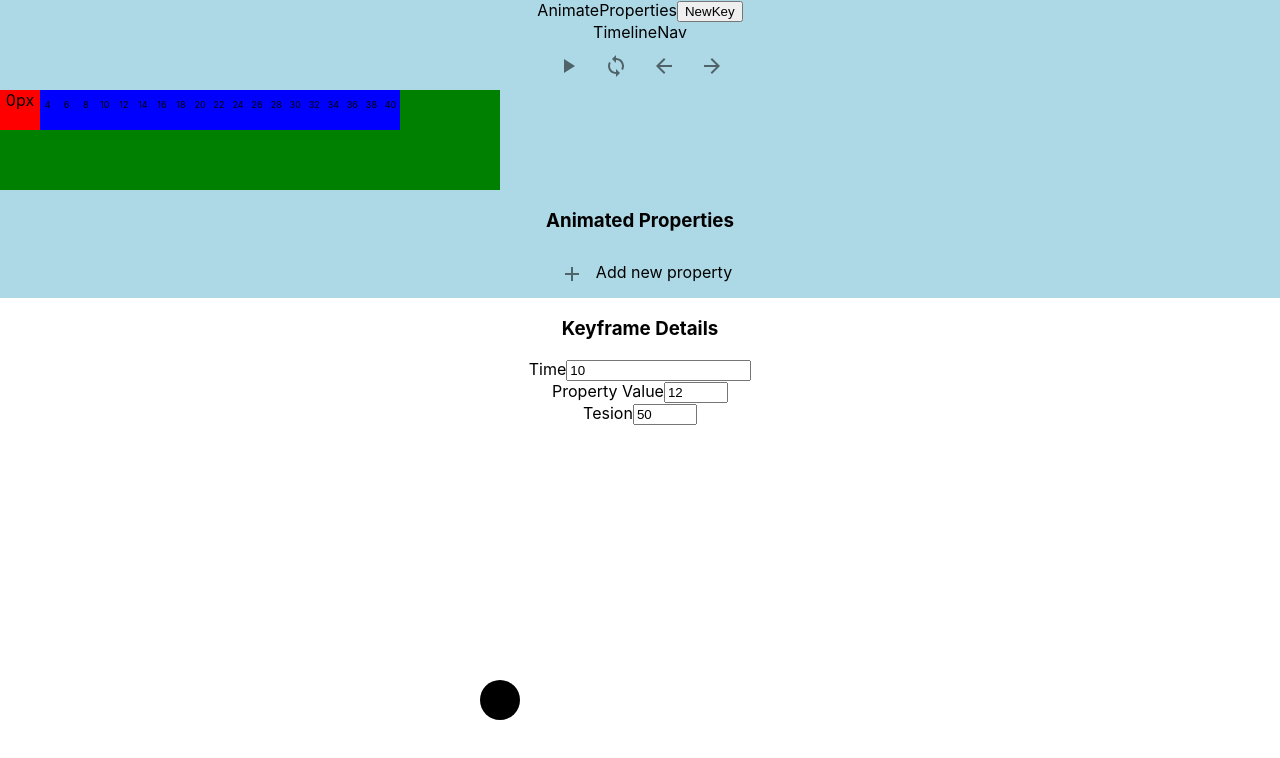
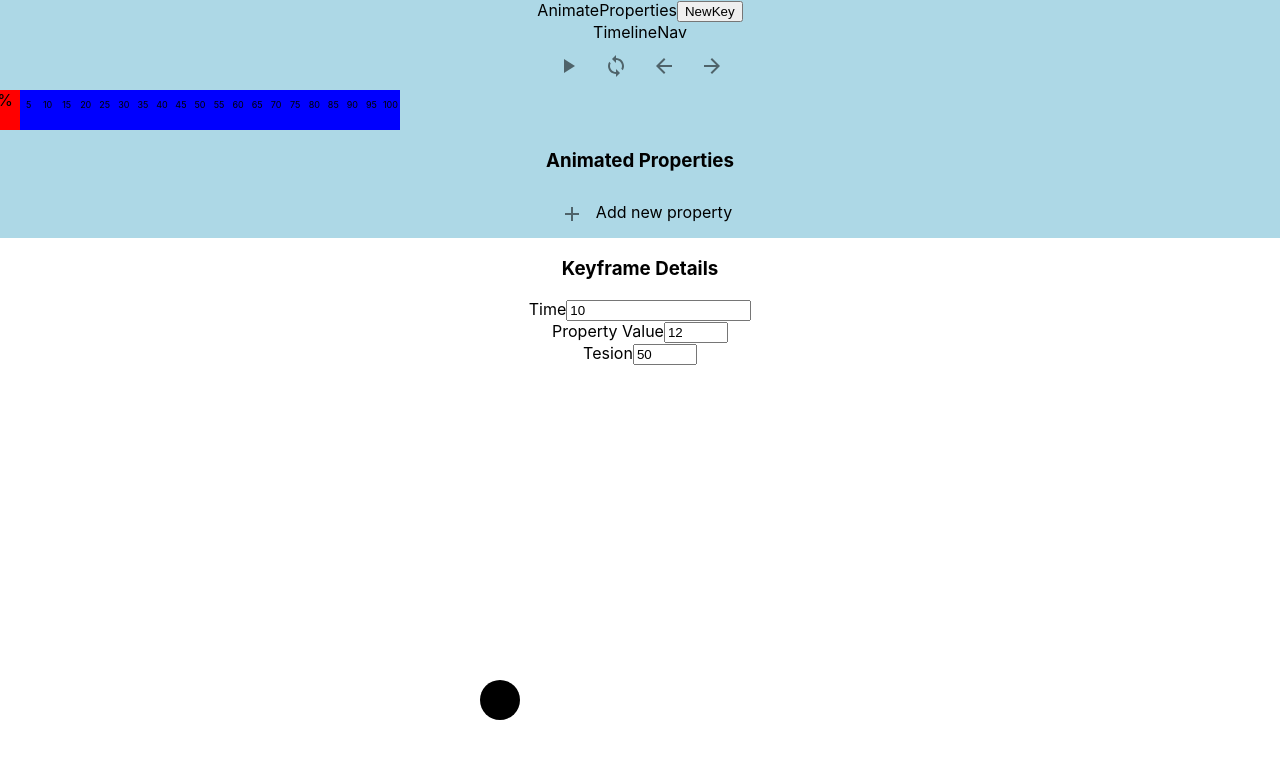
Before and after one commit to css-animations/animade-easy, a React (Create React App) app: page / in a window 1280 px wide. Shown: the top 758 px of the page. Built offline with nearby package versions, Linux system fonts and the light colour scheme.

Commit message:
timeRuler

```diff
--- a/src/App.css
+++ b/src/App.css
@@ -36,3 +36,11 @@
     transform: rotate(360deg);
   }
 }
+
+.disable-select {
+  user-select: none; /* supported by Chrome and Opera */
+ -webkit-user-select: none; /* Safari */
+ -khtml-user-select: none; /* Konqueror HTML */
+ -moz-user-select: none; /* Firefox */
+ -ms-user-select: none; /* Internet Explorer/Edge */
+}
--- a/src/components/AnimateProperties.tsx
+++ b/src/components/AnimateProperties.tsx
@@ -4,6 +4,8 @@ import {TimelineNav} from "./TimelineNav"
 import {KeyDot} from "./KeyDot"
 
 export function AnimateProperties(){
+  const [scrubberSelected, setScrubberSellected] = useState(false)
+
     const useMousePosition = () => {
         const [position, setPosition] = useState({ x: 0, y: 0 });
 
@@ -22,12 +24,14 @@ export function AnimateProperties(){
     var mouseY = useMousePosition().y;
 
     return(
-        <div style ={{backgroundColor:"lightblue"}}>
+        <div style ={{backgroundColor:"lightblue"}}
+          onMouseUp = {() => {setScrubberSellected(false)}}
+          onMouseLeave = {() => {if(scrubberSelected){setScrubberSellected(false)}}}>
             AnimateProperties
             <button>
                 NewKey
             </button>
-            <TimelineNav mouseX = {mouseX} mouseY = {mouseY}></TimelineNav>
+            <TimelineNav mouseX = {mouseX} mouseY = {mouseY} scrubberSelected = {scrubberSelected} setScrubberSelected = {setScrubberSellected}></TimelineNav>
             <PropertyList></PropertyList>
             <KeyDot x = {700} y = {700} locked = {false} yLock = {100} xmin = {20} xmax = {500} selected = {false}></KeyDot>
         </div>
--- a/src/components/TimeRuler.tsx
+++ b/src/components/TimeRuler.tsx
@@ -5,44 +5,35 @@ interface Props{
   mouseY: number,
   time: number,
   setTime: React.Dispatch<React.SetStateAction<number>>,
+  scrubberSelected: boolean,
+  setScrubberSelected: React.Dispatch<React.SetStateAction<boolean>>,
 }
 
 export function TimeRuler(props: Props){
-    const [location, setLocation] = useState(0)
-    const [clicked, setClicked] = useState(false)
     var mousex = props.mouseX;
     const [bounds, setBounds] = useState({x:20,width:20})
     var leftBound = bounds.x;
     var rightBound = bounds.x + bounds.width;
 
+    if (props.scrubberSelected) {
+      if(posToTime(mousex, bounds.width) < 0) props.setTime(0);
+      else if(posToTime(mousex, bounds.width) > 1) props.setTime(1);
+      else  props.setTime(posToTime(mousex, bounds.width))
+    }
 
-
-    function bounder(clicked:any){
-        let loc = 0;
-        if(clicked){
-            loc = mousex-20;
-        } else {
-            loc = location;
-        }
-        if (loc<leftBound) loc = leftBound;
-        if (loc>rightBound) loc = rightBound;
-        return `${loc}px`
-    }
 
     function labels(totalTime:number){
         let step = totalTime/20;
         let children = []
         for (let i = 0; i <= 20; i++) {
-            children.push(<p style = {{fontSize:"9px", flex:"1"}}>{i*step}</p>)
+            children.push(<p className="disable-select" style = {{fontSize:"9px", flex:"1"}}>{i*step}</p>)
         }
         return children
     }
+
     return(
-        <div style = {{width:"500px",height:"100px", backgroundColor:"green"}}
-            onMouseUp = {() => {setClicked(false); setLocation(mousex-20)}}
-            onMouseLeave = {() => {if(clicked){setClicked(false); setLocation(mousex-20)}}}>
             <div className = "TimeRulerContainer" style = {{width:"400px", height:"40px", backgroundColor:"blue", display:"flex", flexDirection:"row"}}
-                onMouseDown ={() => setClicked(true)}
+                onMouseDown ={() => props.setScrubberSelected(true)}
                 ref={el => {
                     if (!el) return;
                     console.log("initial width", el.getBoundingClientRect().width);
@@ -58,11 +49,18 @@ export function TimeRuler(props: Props){
                     }, 100);
                   }}
                 >
-                <div style = {{width:"40px",height:"40px", backgroundColor:"red", position:"absolute", fontSize:"16px", left:bounder(clicked)}}>
-                    {bounder(clicked)}
+                <div className="disable-select" style = {{width:"40px",height:"40px", backgroundColor:"red", position:"absolute", fontSize:"16px", left:`${timeToPos(props.time,bounds.width) -20}px`}}>
+                    {100*props.time}%
                 </div>
-                {labels(40)}
+                {labels(100)}
             </div>
-        </div>
     )
 }
+
+function timeToPos (time:number, width:number) {
+  return (time*width)
+}
+
+function posToTime (Pos:number, width:number) {
+  return (Pos/width)
+}
--- a/src/components/TimelineNav.tsx
+++ b/src/components/TimelineNav.tsx
@@ -10,6 +10,8 @@ import ArrowForwardIcon from '@material-ui/icons/ArrowForward';
 interface Props{
     mouseX: number,
     mouseY: number,
+    scrubberSelected: boolean,
+    setScrubberSelected: React.Dispatch<React.SetStateAction<boolean>>,
 }
 export function TimelineNav(props: Props){
     const [time, setTime] = useState(0);
@@ -30,7 +32,7 @@ export function TimelineNav(props: Props){
                     <ArrowForwardIcon />
                 </IconButton>
             </div>
-            <TimeRuler time = {time} setTime = {setTime} mouseX = {props.mouseX} mouseY = {props.mouseY}></TimeRuler>
+            <TimeRuler time = {time} setTime = {setTime} mouseX = {props.mouseX} mouseY = {props.mouseY} scrubberSelected = {props.scrubberSelected} setScrubberSelected = {props.setScrubberSelected}></TimeRuler>
         </div>
     )
 }
```
